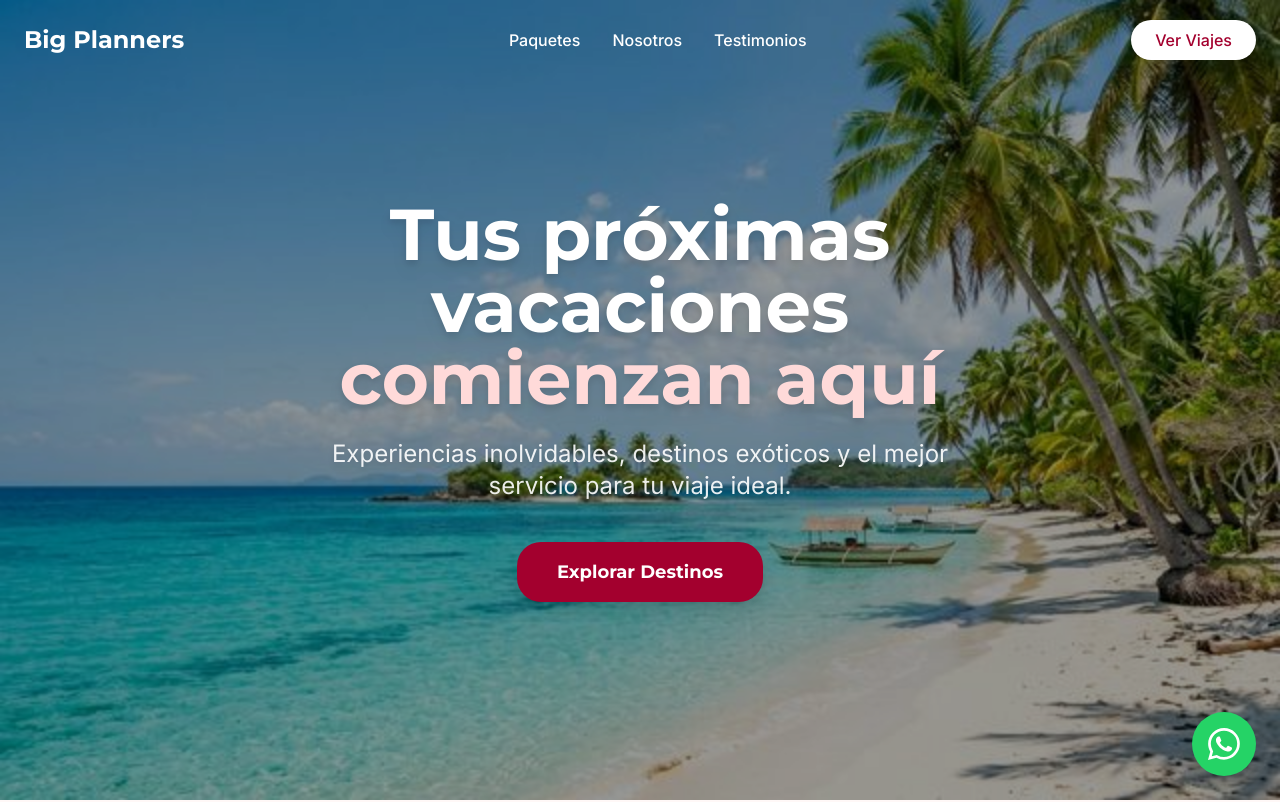
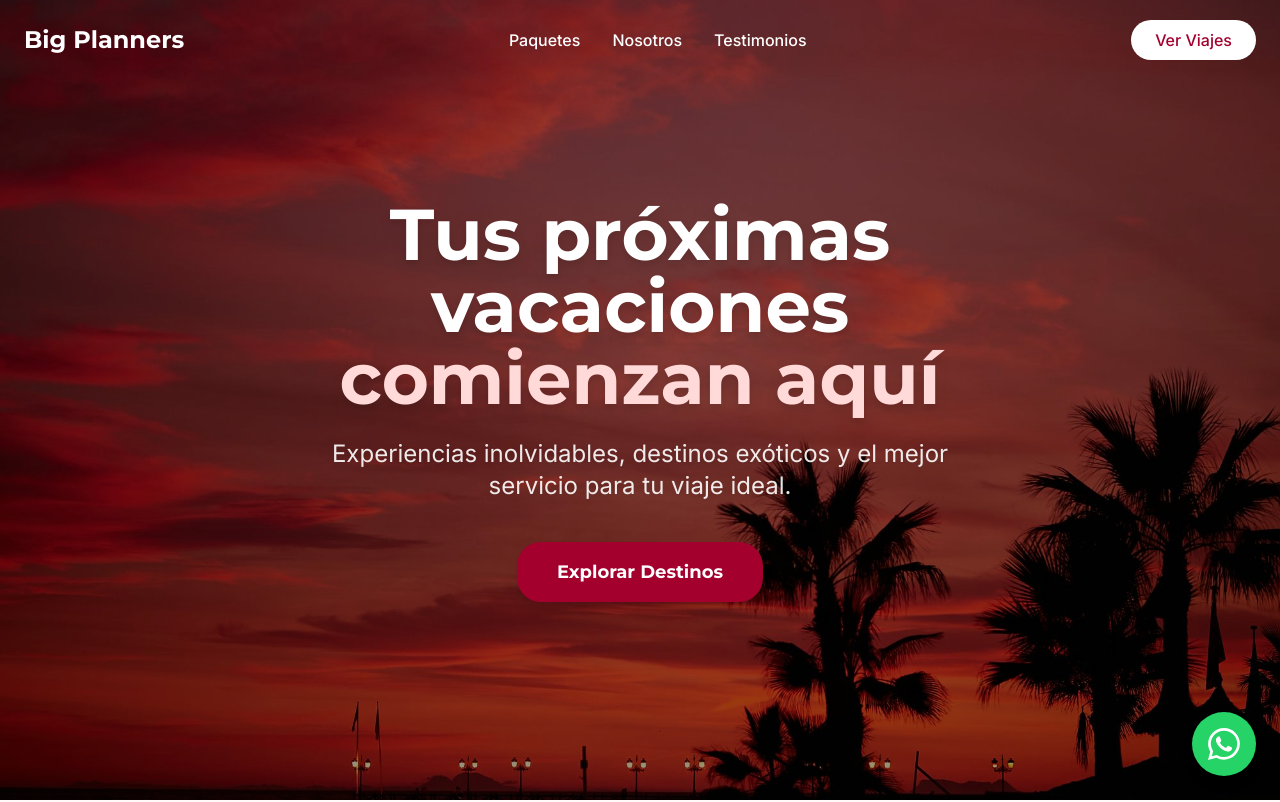
Before and after one commit to pblquijano-dev/big-planners-web, a React app: page / in a window 1280 px wide. Shown: the top 802 px of the page. Built offline with nearby package versions, Linux system fonts and the light colour scheme.

Commit message:
chore(Hero): Change hero bg image

```diff
--- a/src/components/Hero.jsx
+++ b/src/components/Hero.jsx
@@ -1,10 +1,10 @@
 import React from 'react';
-import bgImage from '../assets/images/hero-bg.png';
+import bgImage from '../assets/images/hero-bg.jpg';
 
 const Hero = () => {
   return (
     <div
-      className="relative h-screen w-full flex items-center justify-center bg-cover bg-center bg-no-repeat"
+      className="relative h-screen w-full flex items-center justify-center bg-cover bg-bottom bg-no-repeat"
       style={{ backgroundImage: `url(${bgImage})` }}
     >
       {/* Dark overlay for text readability */}
```
Also changed, not shown: src/assets/images/hero-bg.jpg (added), src/assets/images/hero-bg.png (deleted).
